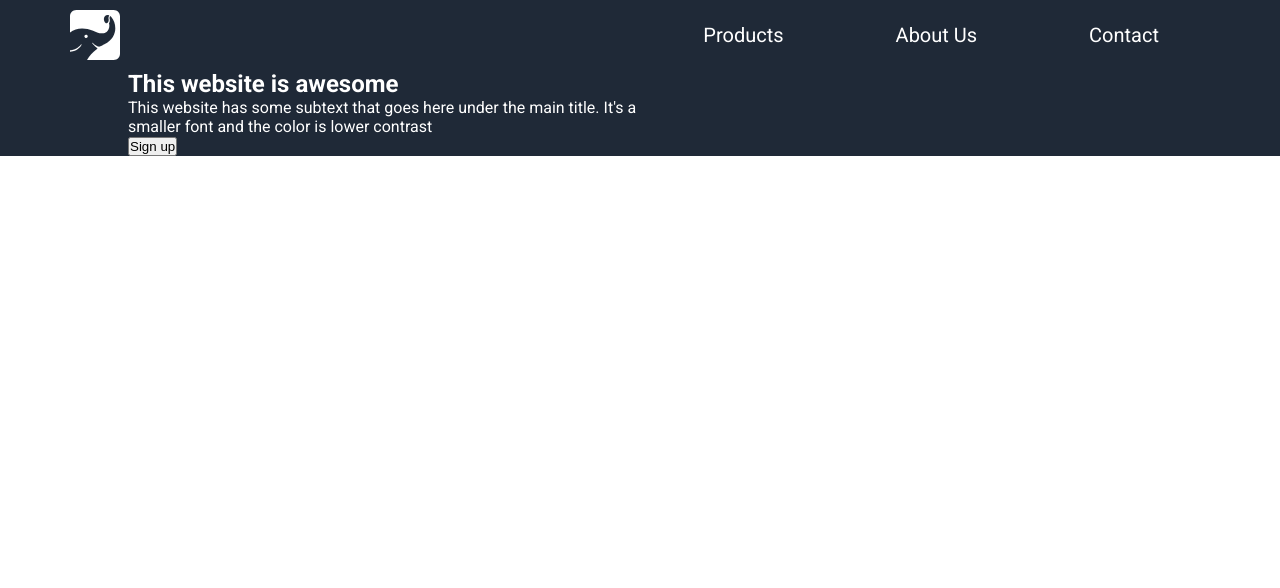
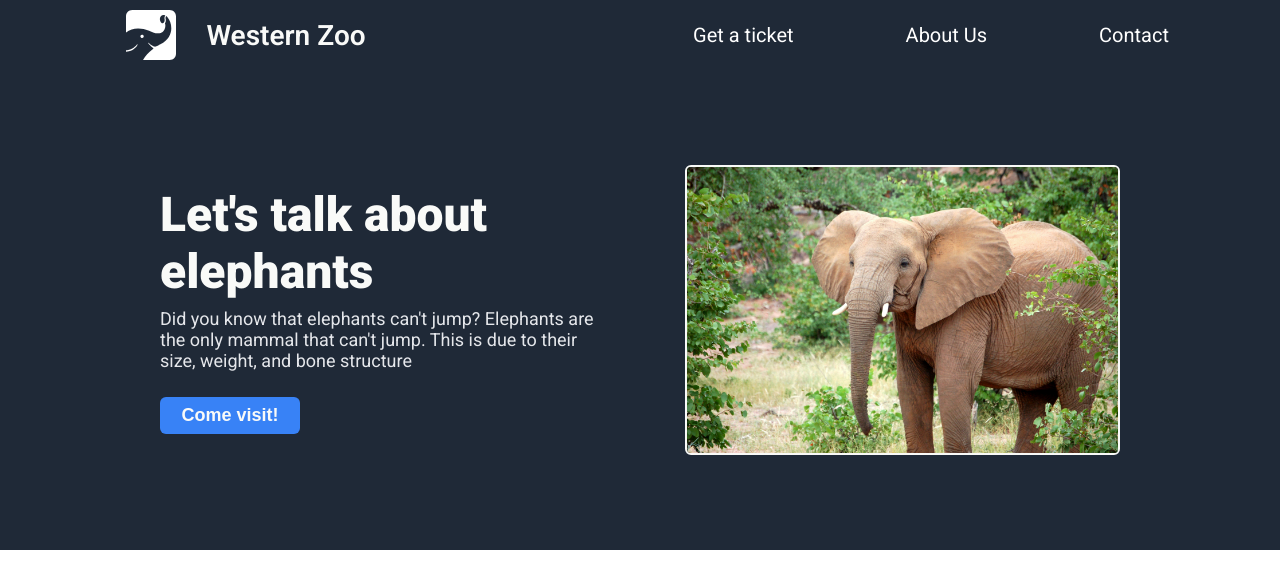
Before and after one commit to Artioros/TOP-Landing-Page, a plain HTML site: page index.html in a window 1280 px wide. Drawn offline with Linux system fonts and the light colour scheme.

Commit message:
Add new html elements, new styles
Got all the first section of the page completed
Added new styles so it would look just as i wanted it to

```diff
--- a/index.html
+++ b/index.html
@@ -8,9 +8,12 @@
   </head>
   <body>
     <header>
-      <img src="./img/logo.svg" alt="logo of an elephant">
+      <div class="header-left-section">
+        <img src="./img/logo.svg" alt="logo of an elephant">
+        <div class="header-title">Western Zoo</div>
+      </div>
       <div>
-        <a href="">Products</a>
+        <a href="">Get a ticket</a>
         <a href="">About Us</a>
         <a href="">Contact</a>
       </div>
@@ -18,13 +21,13 @@
 
     <section class="first-section">
       <div class="first-section-div">
-        <div class="first-section-inner-div">
-          <h1>This website is awesome</h1>
-          <p>This website has some subtext that goes here under the main title. It's a smaller font and the color is lower contrast</p>
-          <button>Sign up</button>
+        <div class="first-section-inner-div-1">
+          <h1>Let's talk about elephants</h1>
+          <p>Did you know that elephants can't jump? Elephants are the only mammal that can't jump. This is due to their size, weight, and bone structure</p>
+          <button>Come visit!</button>
         </div>
-        <div class="first-section-inner-div">
-          <img src="" alt="">
+        <div class="first-section-inner-div-2">
+          <img src="./img/elephant.jpg" alt="image of an elephant">
         </div>
       </div>
     </section>
--- a/style.css
+++ b/style.css
@@ -30,7 +30,18 @@ header, .first-section {
 header img {
   max-height: 80%;
   width: 50px;
-  margin-left: 70px
+}
+
+.header-title {
+  color: #f9faf8;
+  font-size: 28px;
+  font-weight: 600;
+  margin-left: -40px;
+}
+
+.header-left-section {
+  display: flex;
+  align-items: center;
 }
 
 header a {
@@ -49,7 +60,7 @@ header a:hover {
 
 header div {
   margin-left: auto;
-  margin-right: 100px;
+  margin-right: 90px;
   display: flex;
   gap: 70px;
 }
@@ -58,20 +69,62 @@ header div {
   width: 100vw;
   display: flex;
   justify-content: center;
+  height: 480px;
 }
 
 .first-section-div {
   color: white;
-  width: 80%;
+  width: 75%;
   display: flex;
-  /* margin-left: auto;
-  margin-right: auto; */
 }
 
-.first-section-inner-div {
+.first-section-inner-div-1,
+.first-section-inner-div-2 {
   width: 50%;
+  display: flex;
+  flex: 1;
+  flex-direction: column;
+  justify-content: center;
 }
 
-/* This is where i left off, trying to understand why the two divs inside the .first-section get pushed to the left when i set their width to 50%. For all i know they should be aligned to the center since i have used justify-content on the .first-section. Although it seems to work as intended if i just use margin:auto for both left and right instead of using justify-content */
+.first-section-inner-div-1 {
+  gap: 1vh;
+}
 
-/* I had an epiphany while falling asleep and was able to understand the reason for the behavior described in my previous comment. The section involving the two divs wasn't centralized itself, it was pushed to the left itselft, that's why when i give the two divs 50% of the parent's width (the section) they also get pushed to the side. I solved that problem by involving the two divs in yet another div, and giving the section a width of 100vw and centralizing it. This way the two divs are also naturally centralized in the page.*/
+.first-section-inner-div-1 h1 {
+  font-size: 48px;
+  color: #f9faf8;
+  font-weight: 900;
+}
+
+.first-section-inner-div-1 p {
+  color: #e5e7eb;
+  font-size: 18px;
+}
+
+.first-section-inner-div-1 button {
+  display: flex;
+  width: 140px;
+  justify-content: center;
+  padding: 7px;
+  border: 1px solid transparent;
+  border-radius: 6px;
+  background: #3882f6;
+  color: #f9faf8;
+  font-size: 18px;
+  font-weight: 700;
+  margin-top: 18px;
+}
+
+.first-section-inner-div-1 button:hover {
+  color: orange;
+}
+
+.first-section-inner-div-2 {
+  padding-left: 90px;
+}
+
+.first-section-inner-div-2 img {
+  border-radius: 6px;
+  border: 2px solid #f9faf8;
+}
```
